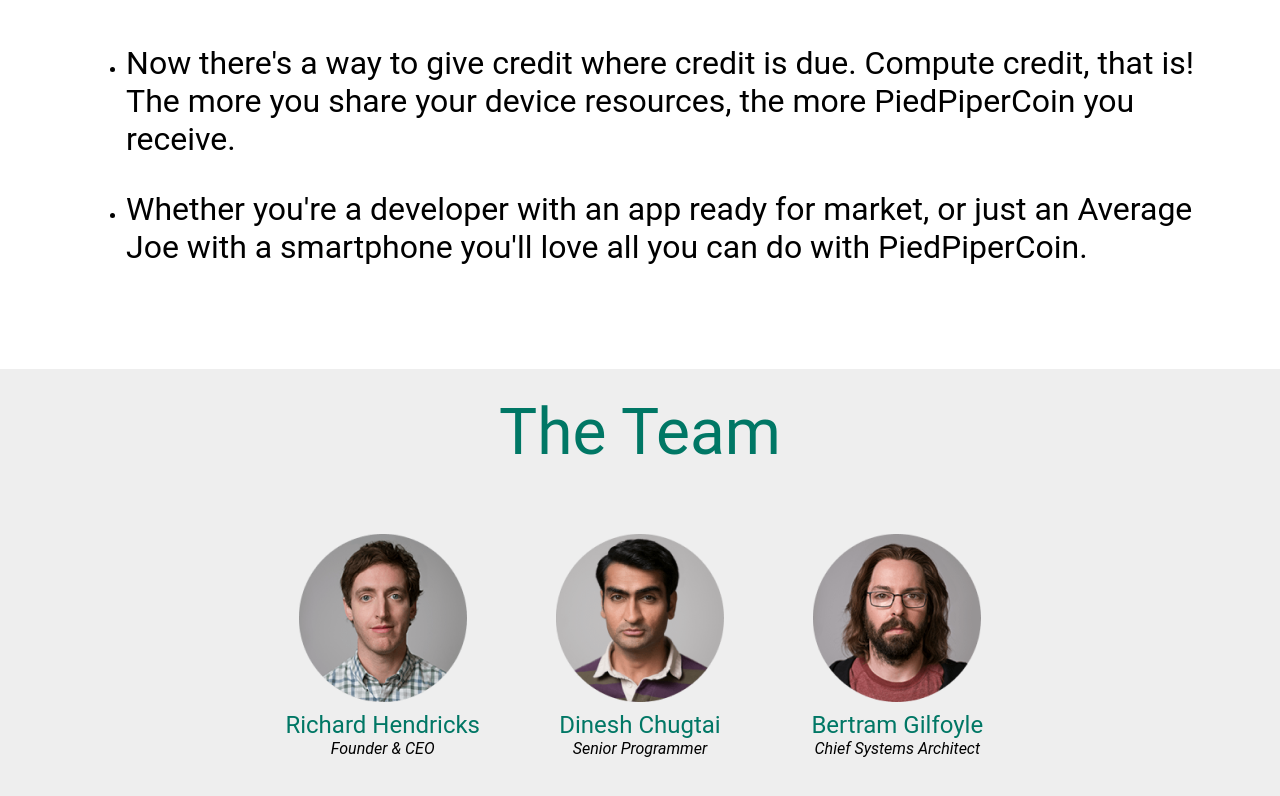
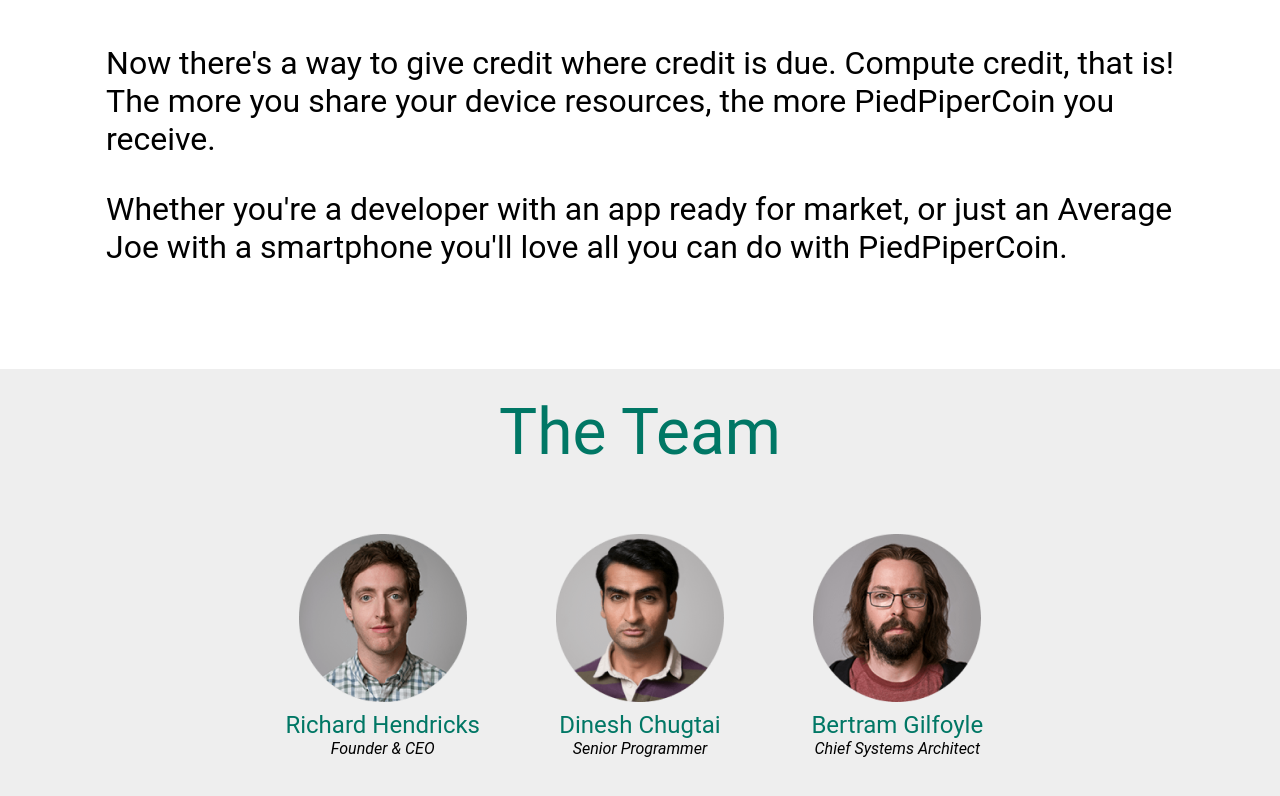
Before and after one commit to butda-dev/Pied-Piper, a plain HTML site: page Index.html in a window 1280 px wide. Shown: the part 1924-2720 px from the top of the page. Drawn offline with Linux system fonts and the light colour scheme.

Commit message:
media add

```diff
--- a/Index.html
+++ b/Index.html
@@ -43,19 +43,15 @@
                     Pied Piper's new internet is built for users, by users.<br>
                     You supply the storage, compute, and networking resources that<br> power our entire decentralized web.
               </div>
-              <ul class="inside-block">
-                  <li>
+              <div class="inside-block">
                     <p class="p-text">
                         Now there's a way to give credit where credit is due. Compute credit, that is!<br>
                         The more you share your device resources, the more PiedPiperCoin you<br>
                         receive.
-                  </li>
-                  <li>
-                      <p class="p-text">
+                    <p class="p-text">
                         Whether you're a developer with an app ready for market, or just an Average<br>
                         Joe with a smartphone you'll love all you can do with PiedPiperCoin.
-                  </li>
-              </ul>
+                </div>
           </div>
           <wrapper id="theteam">
             <p class="p-f-l">The Team
--- a/style.css
+++ b/style.css
@@ -105,7 +105,7 @@ container {
 }
 
 .p-text {
-  font-size: 32px;
+  font-size: 2em;
   font-family: 'Roboto', "Arial", sans-serif;
 }
 
@@ -174,3 +174,13 @@ footer > p {
 
   color: #ffffff;
 }
+
+@media screen and (max-width: 1129px) {
+  .p-text {
+    font-size: 1.65em;
+  }
+
+  .white-wall {
+    height: 60vh;
+  }
+}
```
